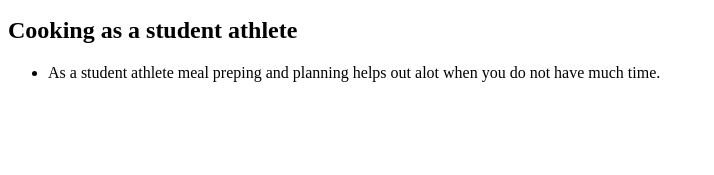
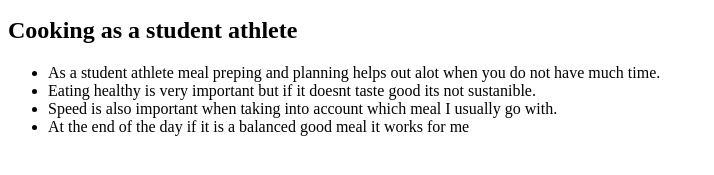
Before and after one commit to bxl540/bxl540.github.io, a plain HTML site: page index.html in a window 1280 px wide. Shown: the part 155-330 px from the top of the page, without its empty margins (0-714 px from the left). Drawn offline with Linux system fonts and the light colour scheme.

Commit message:
Add files via upload

```diff
--- a/index.html
+++ b/index.html
@@ -16,4 +16,7 @@
   <h2>Cooking as a student athlete</h2>
 <ul>
 <li>As a student athlete meal preping and planning helps out alot when you do not have much time.</li>
+<li>Eating healthy is very important but if it doesnt taste good its not sustanible.</li>
+<li>Speed is also important when taking into account which meal I usually go with.</li>
+<li>At the end of the day if it is a balanced good meal it works for me</li>
 </html>
```
